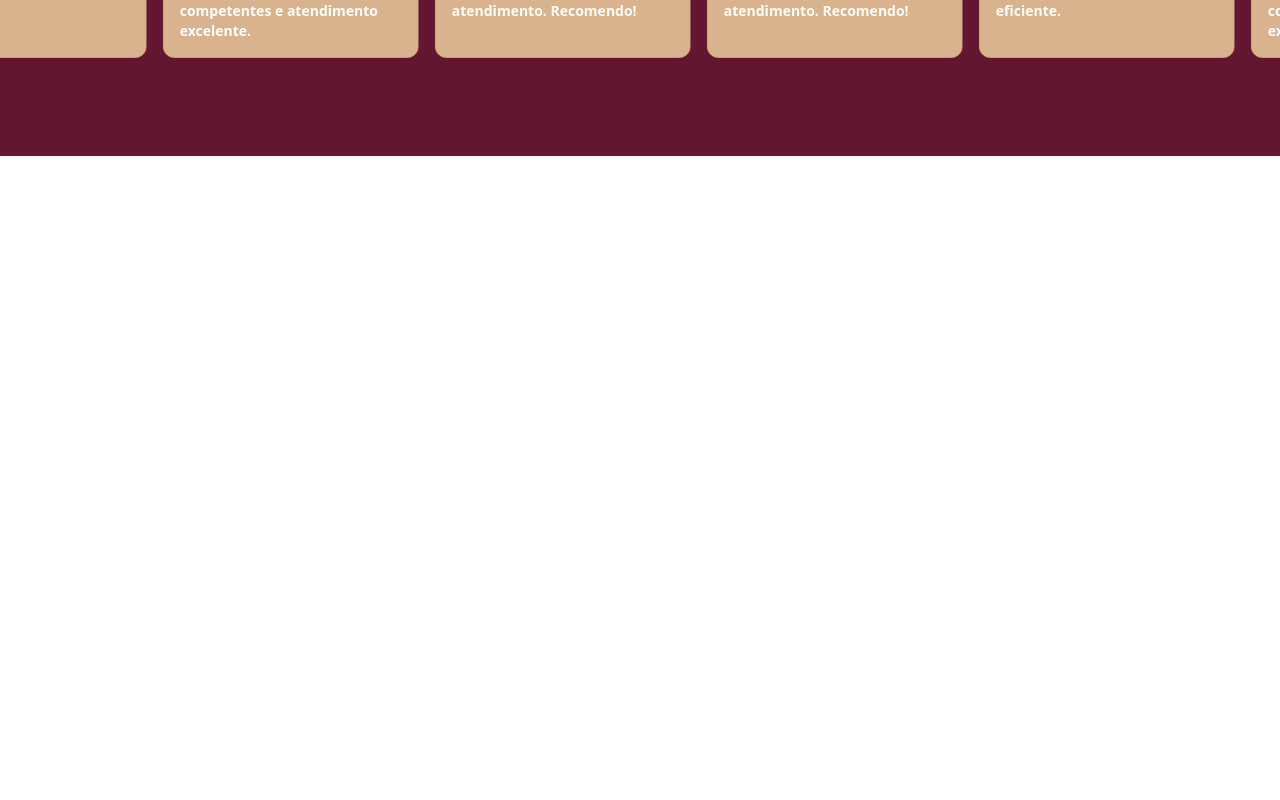
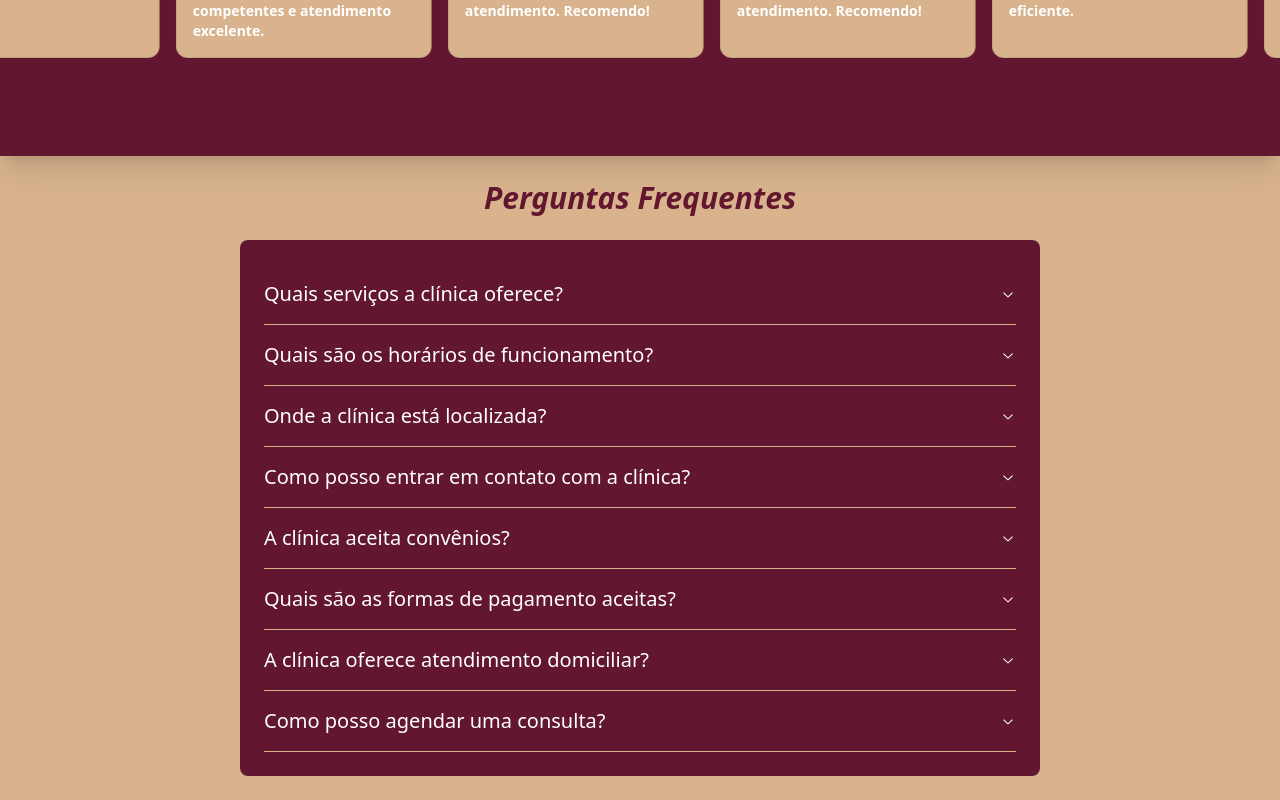
Before and after one commit to CarlosAlexandredevv/Lm-bioesthetic, a React (Vite) app: page / in a window 1280 px wide. Shown: the part 3054-3854 px from the top of the page. Before the commit the page ends 3210 px from the top, so only its background shows below. Built offline with nearby package versions, Linux system fonts and the light colour scheme.

Commit message:
Feat: FAQ

```diff
--- /dev/null
+++ b/src/components/ui/accordion-faq.tsx
@@ -0,0 +1,93 @@
+import {
+  Accordion,
+  AccordionContent,
+  AccordionItem,
+  AccordionTrigger,
+} from '@/components/ui/accordion';
+
+export function AccordionFaq() {
+  return (
+    <Accordion type="multiple" className="w-full bg-burgundy rounded-lg p-6">
+      <AccordionItem className="border-sand" value="item-1">
+        <AccordionTrigger className="text-white text-xl">
+          Quais serviços a clínica oferece?
+        </AccordionTrigger>
+        <AccordionContent className="text-sand font-adamBold font-semibold text-lg">
+          Nossa clínica oferece uma ampla gama de serviços, incluindo consultas
+          médicas, exames laboratoriais, vacinação, fisioterapia e atendimento
+          de urgência.
+        </AccordionContent>
+      </AccordionItem>
+      <AccordionItem value="item-2" className="border-sand">
+        <AccordionTrigger className="text-white text-xl">
+          Quais são os horários de funcionamento?
+        </AccordionTrigger>
+        <AccordionContent className="text-sand font-adamBold font-semibold text-lg">
+          A clínica funciona de segunda a sexta-feira, das 8h às 18h, e aos
+          sábados, das 8h às 12h. Não abrimos aos domingos e feriados.
+        </AccordionContent>
+      </AccordionItem>
+
+      <AccordionItem value="item-3" className="border-sand">
+        <AccordionTrigger className="text-white text-xl">
+          Onde a clínica está localizada?
+        </AccordionTrigger>
+        <AccordionContent className="text-sand font-adamBold font-semibold text-lg">
+          Estamos localizados na Rua das Flores, 123, no centro da cidade. Há
+          estacionamento disponível para os pacientes.
+        </AccordionContent>
+      </AccordionItem>
+
+      <AccordionItem value="item-4" className="border-sand">
+        <AccordionTrigger className="text-white text-xl">
+          Como posso entrar em contato com a clínica?
+        </AccordionTrigger>
+        <AccordionContent className="text-sand font-adamBold font-semibold text-lg">
+          Você pode entrar em contato conosco pelo telefone (11) 1234-5678 ou
+          pelo email contato@clinicaflores.com. Também estamos disponíveis no
+          WhatsApp pelo número (11) 98765-4321.
+        </AccordionContent>
+      </AccordionItem>
+
+      <AccordionItem value="item-5" className="border-sand">
+        <AccordionTrigger className="text-white text-xl">
+          A clínica aceita convênios?
+        </AccordionTrigger>
+        <AccordionContent className="text-sand font-adamBold font-semibold text-lg">
+          Sim, aceitamos diversos convênios. Por favor, entre em contato para
+          verificar se o seu convênio é aceito.
+        </AccordionContent>
+      </AccordionItem>
+
+      <AccordionItem value="item-6" className="border-sand">
+        <AccordionTrigger className="text-white text-xl">
+          Quais são as formas de pagamento aceitas?
+        </AccordionTrigger>
+        <AccordionContent className="text-sand font-adamBold font-semibold text-lg">
+          Aceitamos pagamentos em dinheiro, cartão de crédito, cartão de débito
+          e transferência bancária.
+        </AccordionContent>
+      </AccordionItem>
+
+      <AccordionItem value="item-7" className="border-sand">
+        <AccordionTrigger className="text-white text-xl">
+          A clínica oferece atendimento domiciliar?
+        </AccordionTrigger>
+        <AccordionContent className="text-sand font-adamBold font-semibold text-lg">
+          Sim, oferecemos atendimento domiciliar para pacientes que necessitam
+          de cuidados em casa.
+        </AccordionContent>
+      </AccordionItem>
+
+      <AccordionItem value="item-8" className="border-sand">
+        <AccordionTrigger className="text-white text-xl">
+          Como posso agendar uma consulta?
+        </AccordionTrigger>
+        <AccordionContent className="text-sand font-adamBold font-semibold text-lg">
+          Você pode agendar uma consulta pelo nosso site, pelo telefone (11)
+          1234-5678 ou pelo WhatsApp (11) 98765-4321.
+        </AccordionContent>
+      </AccordionItem>
+    </Accordion>
+  );
+}
--- /dev/null
+++ b/src/pages/home/components/faq/index.tsx
@@ -0,0 +1,14 @@
+import { AccordionFaq } from '@/components/ui/accordion-faq';
+
+export function FAQ() {
+  return (
+    <section className="w-full flex flex-col gap-6 justify-center items-center mx-0 h-auto bg-sand p-6">
+      <h1 className="text-burgundy font-adamBold font-bold text-3xl text-center italic min-w-64 max-w-96">
+        Perguntas Frequentes
+      </h1>
+      <div className="md:w-[600px] lg:w-[800px]">
+        <AccordionFaq />
+      </div>
+    </section>
+  );
+}
--- a/src/pages/home/index.tsx
+++ b/src/pages/home/index.tsx
@@ -4,6 +4,7 @@ import { Procedures } from './components/procedures';
 import { Doubts } from './components/doubts-session';
 import { Results } from './components/results';
 import { Comments } from './components/comments';
+import { FAQ } from './components/faq';
 
 export function LandingPage() {
   return (
@@ -14,6 +15,7 @@ export function LandingPage() {
       <Doubts />
       <Results />
       <Comments />
+      <FAQ />
     </div>
   );
 }
```
